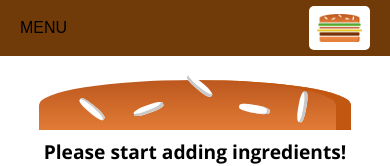
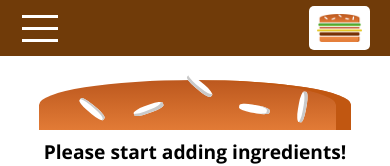
Before and after one commit to Jesuloba-world/burger-app, a React (Create React App) app: page / in a window 390 px wide. Shown: the top 166 px of the page. Built offline with nearby package versions, Linux system fonts and the light colour scheme; a web font is replaced by a local one.

Commit message:
added hamburger icon

```diff
--- a/src/components/Layout/Layout.js
+++ b/src/components/Layout/Layout.js
@@ -25,7 +25,8 @@
 				<Toolbar sideOpen={this.sideDrawerToggleHandler} />
 				<SideDrawer
 					closer={this.sideDrawerClosedHandler}
-					show={this.state.showSideDrawer}
+          show={this.state.showSideDrawer}
+          toggle={this.sideDrawerToggleHandler}
 				/>
 				<main className={classes.Content}>{this.props.children}</main>
 			</Aux>
--- a/src/components/Navigation/SideDrawer/DrawerToggle/DrawerToggle.js
+++ b/src/components/Navigation/SideDrawer/DrawerToggle/DrawerToggle.js
@@ -1,7 +1,13 @@
-import classes from './DrawerToggle.module.css';
+import classes from "./DrawerToggle.module.css";
 
-const drawerToggle = (props) => (
-    <div onClick={props.toggle}>MENU</div>
-);
+const drawerToggle = (props) => {
+	return (
+		<div className={classes.DrawerToggle} onClick={props.toggle}>
+			<div></div>
+			<div></div>
+			<div></div>
+		</div>
+	);
+};
 
 export default drawerToggle;
--- a/src/components/Navigation/SideDrawer/DrawerToggle/DrawerToggle.module.css
+++ b/src/components/Navigation/SideDrawer/DrawerToggle/DrawerToggle.module.css
@@ -0,0 +1,23 @@
+.DrawerToggle {
+    width: 40px;
+    height: 100%;
+    display: flex;
+    flex-flow: column;
+    justify-content: space-around;
+    align-items: center;
+    padding: 10px 0;
+    box-sizing: border-box;
+    cursor: pointer;
+}
+
+.DrawerToggle div {
+    width: 90%;
+    height: 3px;
+    background-color: white;
+}
+
+@media (min-width: 500px) {
+    .DrawerToggle {
+        display: none;
+    }
+}
```
Also changed, not shown: src/components/Navigation/SideDrawer/SideDrawer.module.css (line endings or trailing spaces).
